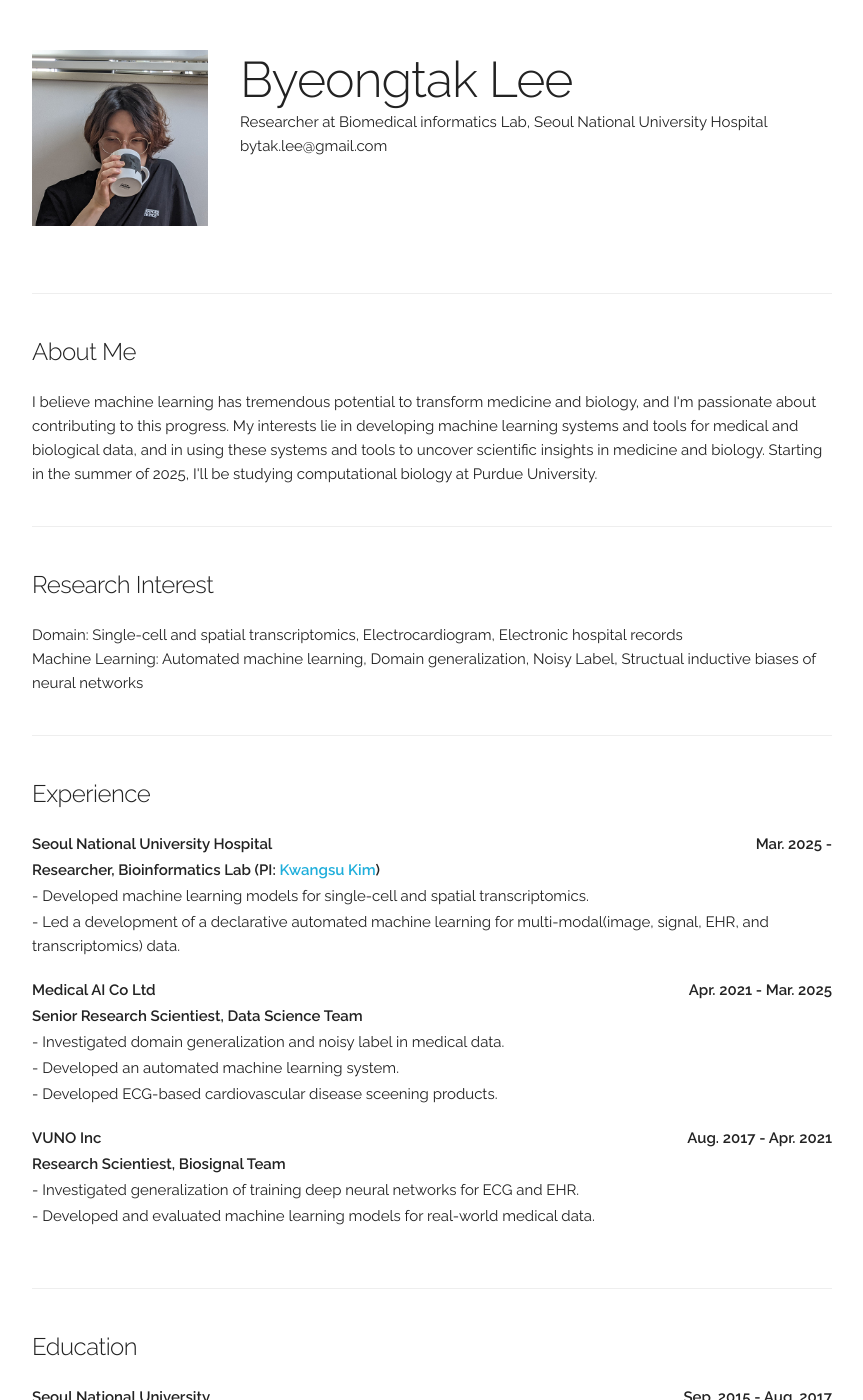
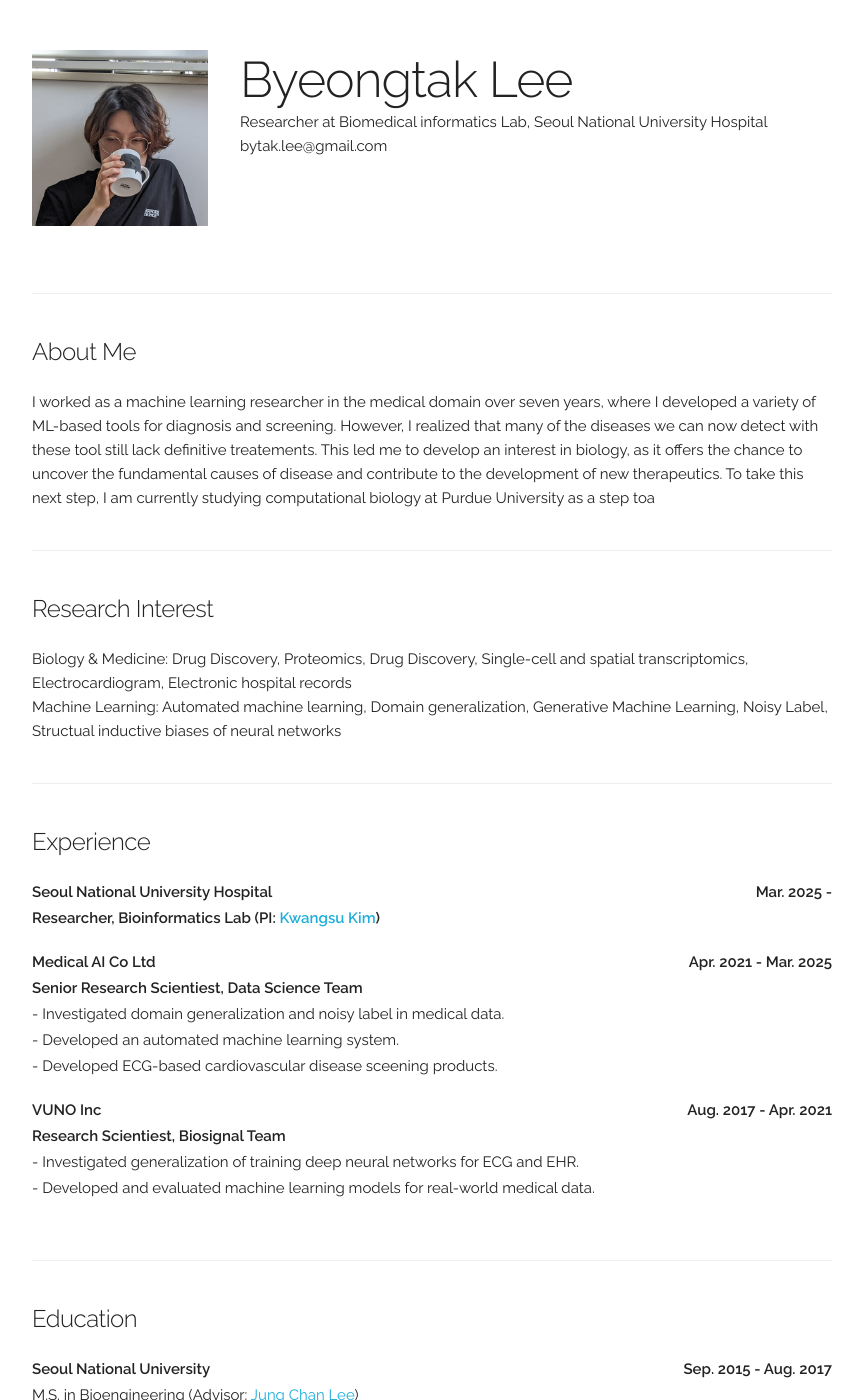
Before and after one commit to byeongtak/byeongtak.github.io, a Jekyll site: the page built from index.html, in a window 1280 px wide and 1400 px high. Shown: the whole window, without its empty margins (208-1071 px from the left). Built offline with Jekyll 4.4.1, drawn with Linux system fonts in a browser that asks for light colours.

Commit message:
Update index.html

```diff
--- a/index.html
+++ b/index.html
@@ -15,17 +15,18 @@ layout: default
 <!-- ========== About ========== -->
 <div class="docs-section" id="about">
   <h5>About Me</h5>
-	I believe machine learning has tremendous potential to transform medicine and biology, and I'm passionate about contributing to this progress.
-	My interests lie in developing machine learning systems and tools for medical and biological data, and in using these systems and tools to uncover scientific insights in medicine and biology.
-	Starting in the summer of 2025, I'll be studying computational biology at Purdue University.
+	I worked as a machine learning researcher in the medical domain over seven years, where I developed a variety of ML-based tools for diagnosis and screening.
+	However, I realized that many of the diseases we can now detect with these tool still lack definitive treatements.
+	This led me to develop an interest in biology, as it offers the chance to uncover the fundamental causes of disease and contribute to the development of new therapeutics.
+	To take this next step, I am currently studying computational biology at Purdue University as a step toa
 </div>
 
 
 <!-- ========== Research Interest ========== -->
 <div class="docs-section" id="interest">
   <h5>Research Interest</h5>
-	Domain: Single-cell and spatial transcriptomics, Electrocardiogram, Electronic hospital records <br>
-	Machine Learning: Automated machine learning, Domain generalization, Noisy Label, Structual inductive biases of neural networks
+	Biology & Medicine: Drug Discovery, Proteomics, Drug Discovery, Single-cell and spatial transcriptomics, Electrocardiogram, Electronic hospital records <br>
+	Machine Learning: Automated machine learning, Domain generalization, Generative Machine Learning, Noisy Label, Structual inductive biases of neural networks
 
 </div>
 
@@ -36,8 +37,8 @@ layout: default
         <div class="paper">
           <p class="title"><b>Seoul National University Hospital<b style="float:right;">Mar. 2025 - </b></b></p>
           <p class="title"><b>Researcher, Bioinformatics Lab (PI: <a href="https://sites.google.com/view/snuh-bmi-lab" style="text-decoration: none;">Kwangsu Kim</a>)<b style="float:right;"></b></b></p>
-          <p> - Developed machine learning models for single-cell and spatial transcriptomics.</p>
-          <p> - Led a development of a declarative automated machine learning for multi-modal(image, signal, EHR, and transcriptomics) data.</p>
+<!--           <p> - Developed machine learning models for single-cell and spatial transcriptomics.</p>
+          <p> - Led a development of a declarative automated machine learning for multi-modal(image, signal, EHR, and transcriptomics) data.</p> -->
           <p></p>
         </div>
 
@@ -46,7 +47,7 @@ layout: default
           <p class="title"><b>Senior Research Scientiest, Data Science Team<b style="float:right;"></b></b></p>
           <p> - Investigated domain generalization and noisy label in medical data.</p>
           <p> - Developed an automated machine learning system.</p>
-	  <p> - Developed ECG-based cardiovascular disease sceening products.</p>
+		  <p> - Developed ECG-based cardiovascular disease sceening products.</p>
           <p></p>
         </div>
 
```
